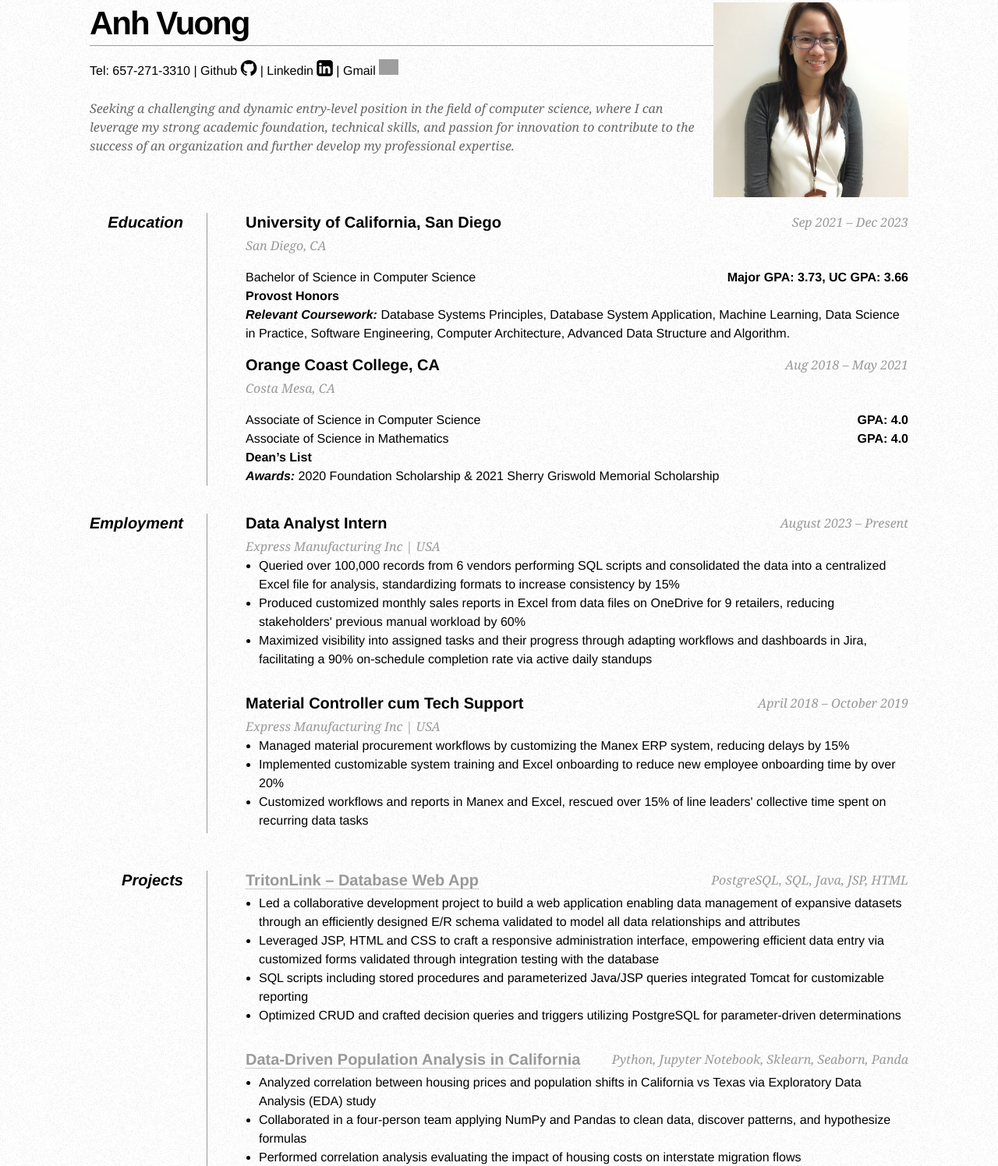
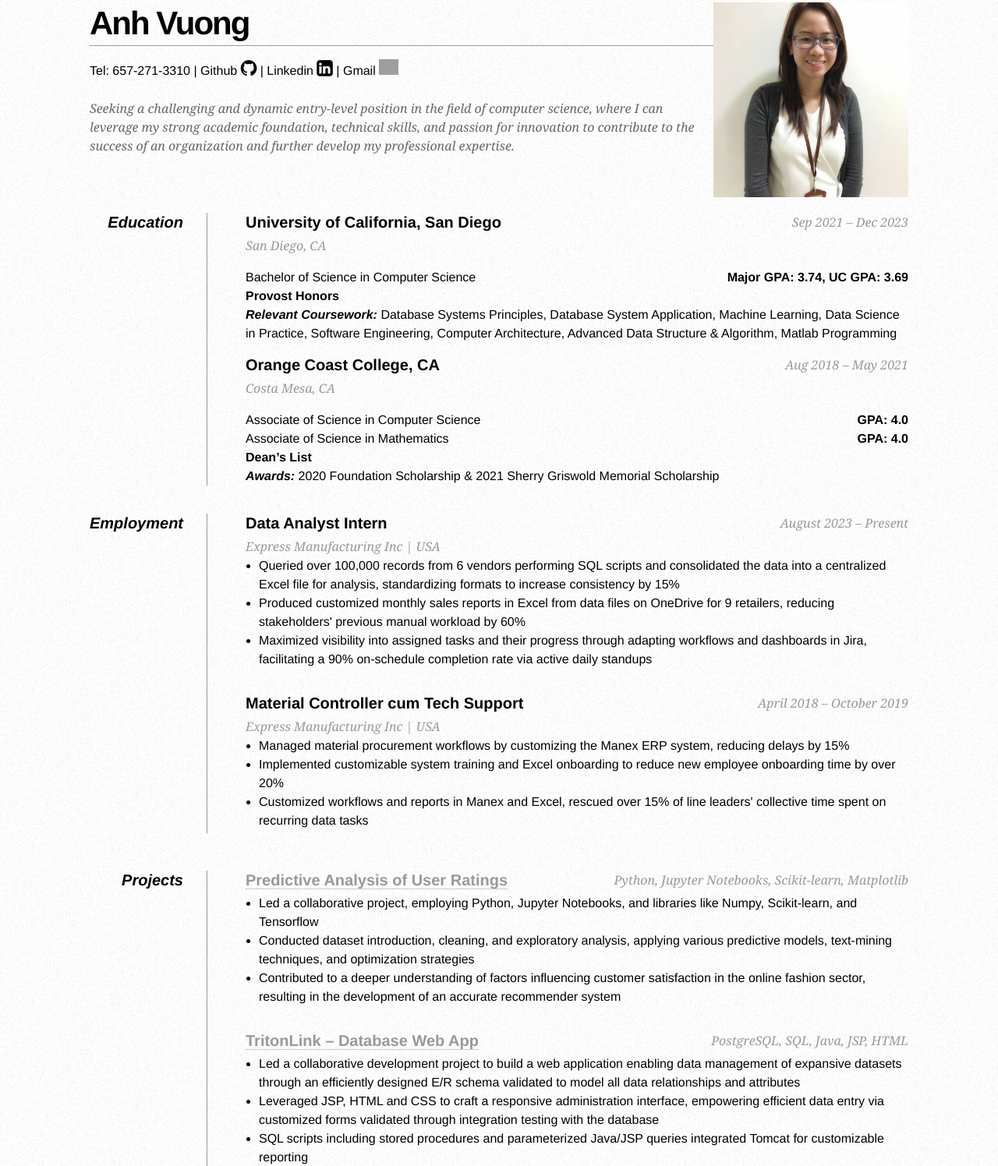
Before and after one commit to ahvuong/portfolio, a plain HTML site: page index.html in a window 1280 px wide. Shown: the part 22-1518 px from the top of the page at 78% size. Drawn offline with Linux system fonts and the light colour scheme; grey boxes are pictures that could not be loaded.

Commit message:
Update porfolio

```diff
--- a/index.html
+++ b/index.html
@@ -145,12 +145,12 @@
                 <p>
                     <div class="container">
                         <span>Bachelor of Science in Computer Science</span>
-                        <span><strong>Major GPA: 3.73, UC GPA: 3.66</strong></span>
+                        <span><strong>Major GPA: 3.74, UC GPA: 3.69</strong></span>
                     </div>
                     <span><strong>Provost Honors</strong></span><br>
                     <strong><em>Relevant Coursework:</em></strong> Database Systems Principles, Database System Application,
                         Machine Learning, Data Science in Practice, Software Engineering, Computer Architecture,
-                        Advanced Data Structure and Algorithm.
+                        Advanced Data Structure & Algorithm, Matlab Programming
                 </p>
 
 
@@ -197,8 +197,19 @@
 
             <dd class="clear"></dd>
 
-            <dt style="height: 910px; border-right: 1px solid #999;">Projects</dt>
+            <dt style="height: 1110px; border-right: 1px solid #999;">Projects</dt>
             <dd>
+                <h2><a href="https://github.com/ahvuong/Predictive_Analysis_of_User_Ratings">Predictive Analysis of User Ratings</a>
+                    <span>Python, Jupyter Notebooks, Scikit-learn, Matplotlib</span></h2>
+                <ul>
+                    <li>Led a collaborative project, employing Python, Jupyter Notebooks,
+                        and libraries like Numpy, Scikit-learn, and Tensorflow</li>
+                    <li>Conducted dataset introduction, cleaning, and exploratory analysis,
+                        applying various predictive models, text-mining techniques, and optimization strategies</li>
+                    <li>Contributed to a deeper understanding of factors influencing customer satisfaction in the online fashion sector,
+                        resulting in the development of an accurate recommender system</li>
+                </ul>
+
                 <h2><a href="https://youtu.be/WuNjX2rVSFg">TritonLink – Database Web App</a>
                     <span>PostgreSQL, SQL, Java, JSP, HTML</span></h2>
                 <ul>
```
